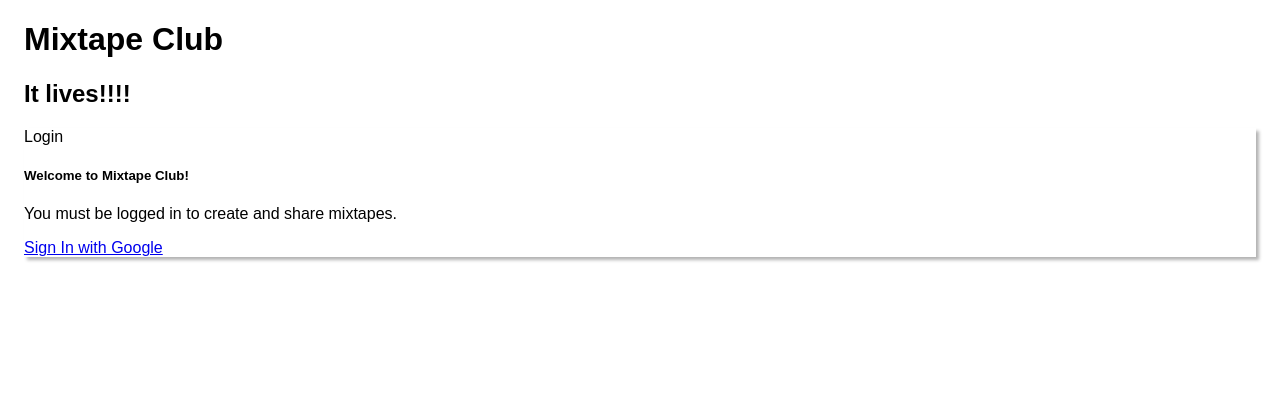
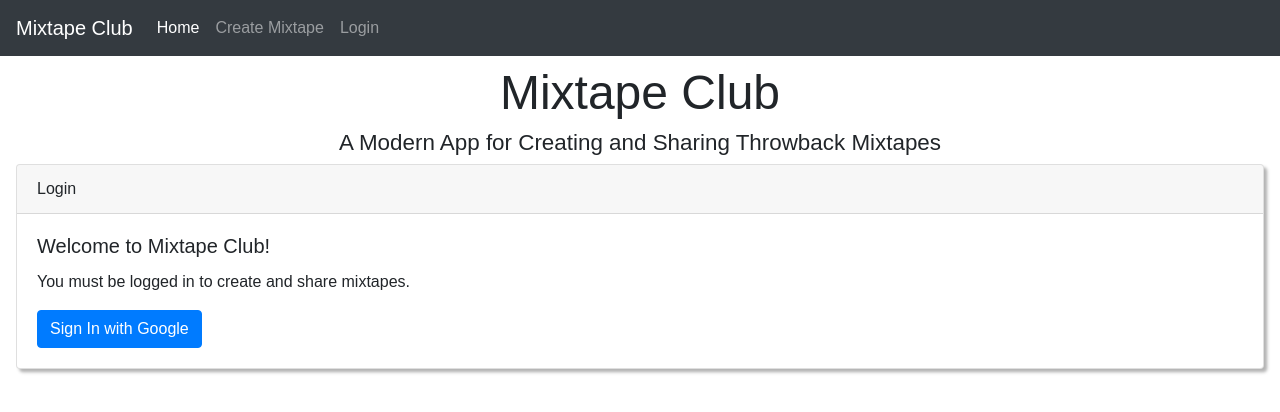
Before and after one commit to operation-sparkle/mixtape-club, a React app: page / in a window 1280 px wide. Shown: the top 412 px of the page. Built offline with nearby package versions, Linux system fonts and the light colour scheme; the HTML template or start-up script is replaced by a standard one.

Commit message:
Create mobile responsive navbar component and start to style header

```diff
--- a/package.json
+++ b/package.json
@@ -45,6 +45,7 @@
     "express": "^4.17.1",
     "react": "^16.5.2",
     "react-bootstrap": "^1.0.0-beta.9",
-    "react-dom": "^16.5.2"
+    "react-dom": "^16.5.2",
+    "react-router-dom": "^5.0.1"
   }
 }
--- a/src/App.css
+++ b/src/App.css
@@ -1,6 +1,17 @@
 .App {
   margin: 1rem;
+  padding-top: 3rem;
   font-family: Arial, Helvetica, sans-serif;
+}
+
+#title {
+  text-align: center;
+  font-size: 3rem;
+}
+
+#subtitle {
+  text-align: center;
+  font-size: 1.4rem;
 }
 
 .card {
--- a/src/App.jsx
+++ b/src/App.jsx
@@ -2,15 +2,22 @@ import React from "react";
 import ReactDOM from "react-dom";
 import axios from 'axios';
 import "./App.css";
+import 'bootstrap/dist/css/bootstrap.min.css';
+import { Navbar, Nav, Form, FormControl, Button } from 'react-bootstrap';
 
 import LoginBox from './components/Login.jsx';
+import Navigation from './components/Navbar.jsx';
 
 class App extends React.Component {
+    constructor(props) {
+        super(props);
+    }
     render() {
         return (
             <div className="App">
-                <h1>Mixtape Club</h1>
-                <h2>It lives!!!!</h2>
+            < Navigation />
+                <h1 id="title">Mixtape Club</h1>
+                <h2 id="subtitle">A Modern App for Creating and Sharing Throwback Mixtapes</h2>
                 < LoginBox />
             </div>
         );
--- a/src/components/Login.jsx
+++ b/src/components/Login.jsx
@@ -1,6 +1,6 @@
 import React from 'react';
 import Button from 'react-bootstrap/Button';
-import Card from 'react-bootstrap/Button';
+import Card from 'react-bootstrap/Card';
 
 const LoginBox = () => {
     return (
--- /dev/null
+++ b/src/components/Navbar.jsx
@@ -0,0 +1,30 @@
+import React from 'react';
+import { Navbar, Nav, Form, FormControl, Button } from 'react-bootstrap';
+import { BrowserRouter, Route, Link } from "react-router-dom";
+
+const Navigation = (expand) => {
+    return (
+        <nav className="navbar navbar-expand-md fixed-top navbar-dark bg-dark">
+            <a className="navbar-brand" href="#">Mixtape Club</a>
+            <button className="navbar-toggler" type="button" data-toggle="collapse" data-target="#navbarSupportedContent" aria-controls="navbarSupportedContent" aria-expanded="false" aria-label="Toggle navigation">
+                <span className="navbar-toggler-icon"></span>
+            </button>
+
+            <div className="collapse navbar-collapse" id="navbarSupportedContent">
+                <ul className="navbar-nav mr-auto">
+                    <li className="nav-item active">
+                        <a className="nav-link" href="#">Home <span className="sr-only">(current)</span></a>
+                    </li>
+                    <li className="nav-item">
+                        <a className="nav-link" href="#">Create Mixtape</a>
+                    </li>
+                    <li className="nav-item">
+                        <a className="nav-link" href="#">Login</a>
+                    </li>
+                </ul>
+  </div>
+</nav>
+    )
+};
+
+export default Navigation;
```
Also changed, not shown: 2 other files (tests, documents, lock files or other folders).
